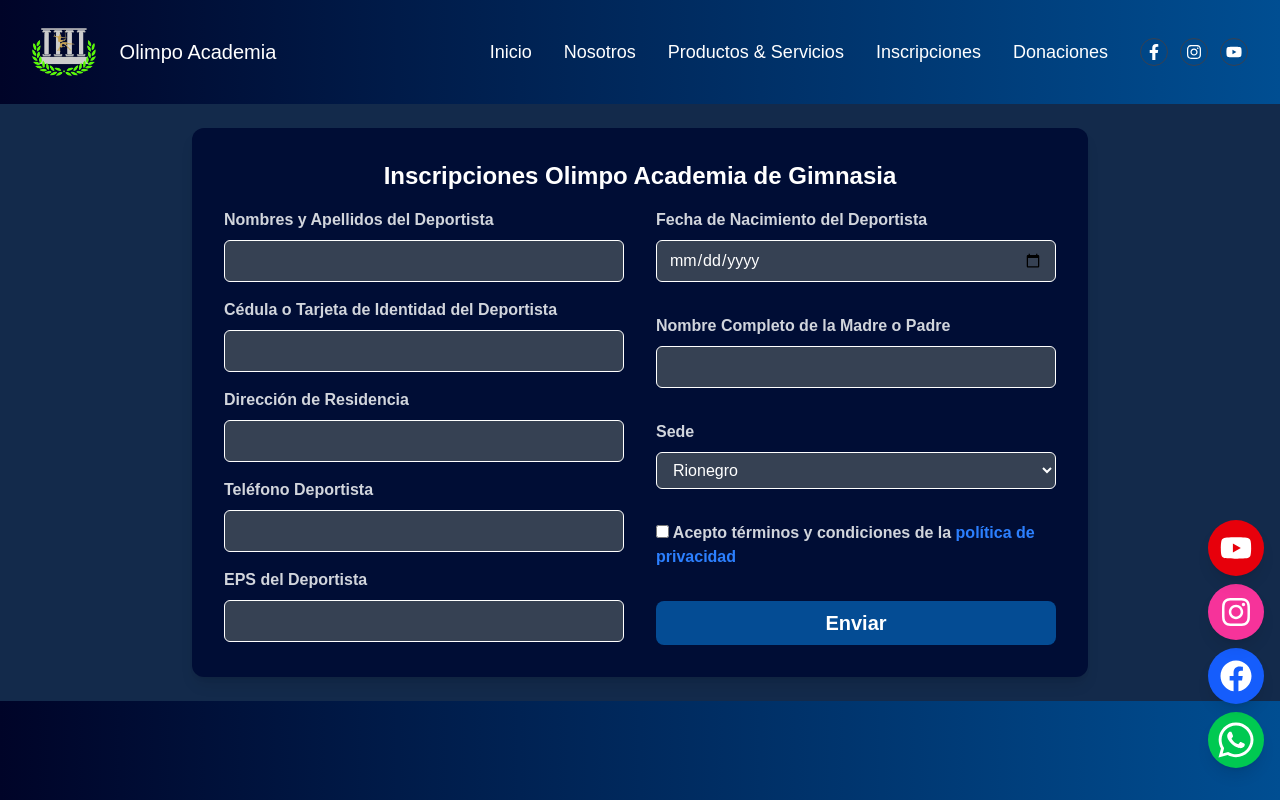
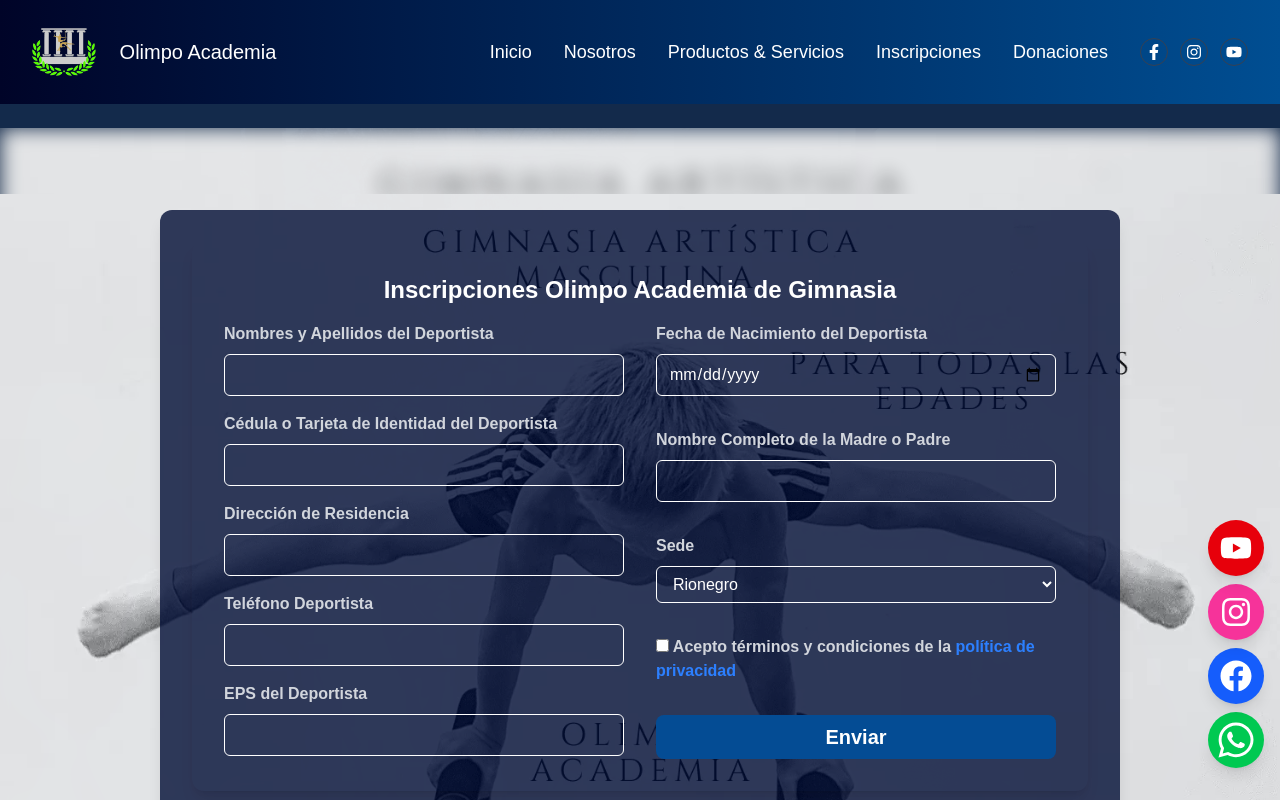
Before and after one commit to Mista299/Olimpo-Academia-2.0, a React (Vite) app: page /inscripciones in a window 1280 px wide. Shown: the top 800 px of the page. Built offline with nearby package versions, Linux system fonts and the light colour scheme.

Commit message:
inscripciones change-bg

```diff
--- a/src/components/FormularioInscripcion/index.jsx
+++ b/src/components/FormularioInscripcion/index.jsx
@@ -26,34 +26,34 @@ const FormularioInscripcion = () => {
   const openModal = () => setIsModalOpen(true);
   const closeModal = () => setIsModalOpen(false);
   return (
-    <div className="md:max-w-4xl mx-auto p-8 rounded-lg shadow-lg p-6 bg-[#000d35] rounded-xl text-white mb-6 items-center h-full">
+    <div className="md:max-w-4xl mx-auto p-8 rounded-lg shadow-lg p-6 rounded-xl text-white mb-6 items-center h-full">
       <h2 className="text-2xl mb-4 text-center font-bold mb-2">Inscripciones Olimpo Academia de Gimnasia</h2>
       <form ref={form} onSubmit={sendEmail} className="grid grid-cols-1 lg:grid-cols-2 gap-y-6 gap-x-8">
         <div className="space-y-4">
           <label className='block text-gray-300 text-md font-bold mb-2'>Nombres y Apellidos del Deportista</label>
-          <input type="text" name="nombre_deportista" className="w-full px-3 py-2 border rounded-md focus:outline-none focus:border-[#61CE70] bg-gray-700 text-white" required />
+          <input type="text" name="nombre_deportista" className="w-full px-3 py-2 border rounded-md focus:outline-none focus:border-[#61CE70] bg-[rgba(55, 65, 81, 1)] text-white" required />
 
           <label className='block text-gray-300 text-md font-bold mb-2'>Cédula o Tarjeta de Identidad del Deportista</label>
-          <input type="text" name="cedula_deportista" className="w-full px-3 py-2 border rounded-md focus:outline-none focus:border-[#61CE70] bg-gray-700 text-white" required />
+          <input type="text" name="cedula_deportista" className="w-full px-3 py-2 border rounded-md focus:outline-none focus:border-[#61CE70] bg-[rgba(55, 65, 81, 1)] text-white" required />
 
           <label className='block text-gray-300 text-md font-bold mb-2'>Dirección de Residencia</label>
-          <input type="text" name="direccion_deportista" className="w-full px-3 py-2 border rounded-md focus:outline-none focus:border-[#61CE70] bg-gray-700 text-white" required />
+          <input type="text" name="direccion_deportista" className="w-full px-3 py-2 border rounded-md focus:outline-none focus:border-[#61CE70] bg-[rgba(55, 65, 81, 1)] text-white" required />
 
           <label className='block text-gray-300 text-md font-bold mb-2'>Teléfono Deportista</label>
-          <input type="tel" name="telefono_deportista" className="w-full px-3 py-2 border rounded-md focus:outline-none focus:border-[#61CE70] bg-gray-700 text-white" required/>
+          <input type="tel" name="telefono_deportista" className="w-full px-3 py-2 border rounded-md focus:outline-none focus:border-[#61CE70] bg-[rgba(55, 65, 81, 1)] text-white" required/>
 
           <label className='block text-gray-300 text-md font-bold mb-2'>EPS del Deportista</label>
-          <input type="text" name="eps_deportista" className="w-full px-3 py-2 border rounded-md focus:outline-none focus:border-[#61CE70] bg-gray-700 text-white" required />
+          <input type="text" name="eps_deportista" className="w-full px-3 py-2 border rounded-md focus:outline-none focus:border-[#61CE70] bg-[rgba(55, 65, 81, 1)] text-white" required />
         </div>
         <div className="space-y-8">
           <label className='block text-gray-300 text-md font-bold mb-2'>Fecha de Nacimiento del Deportista</label>
-          <input type="date" name="fecha_nacimiento_deportista" className="w-full px-3 py-2 border rounded-md focus:outline-none focus:border-[#61CE70] bg-gray-700 text-white" required />
+          <input type="date" name="fecha_nacimiento_deportista" className="w-full px-3 py-2 border rounded-md focus:outline-none focus:border-[#61CE70] bg-[rgba(55, 65, 81, 1)] text-white" required />
 
           <label className='block text-gray-300 text-md font-bold mb-2'>Nombre Completo de la Madre o Padre</label>
-          <input type="text" name="nombre_padre_madre" className="w-full px-3 py-2 border rounded-md focus:outline-none focus:border-[#61CE70] bg-gray-700 text-white" required />
+          <input type="text" name="nombre_padre_madre" className="w-full px-3 py-2 border rounded-md focus:outline-none focus:border-[#61CE70] bg-[rgba(55, 65, 81, 1)] text-white" required />
 
           <label className='block text-gray-300 text-md font-bold mb-2'>Sede</label>
-          <select name="horario_sede" className="w-full px-3 py-2 border rounded-md focus:outline-none focus:border-[#61CE70] bg-gray-700 text-white" required>
+          <select name="horario_sede" className="w-full px-3 py-2 border rounded-md focus:outline-none focus:border-[#61CE70] bg-[rgba(55, 65, 81, 1)] text-white" required>
             <option value="Medellin, Miércoles 5 pm">Rionegro</option>
             <option value="Medellin, Miércoles 5 pm">La Ceja</option>
             <option value="Medellin, Miércoles 5 pm">El Retiro</option>
--- a/src/pages/App/index.jsx
+++ b/src/pages/App/index.jsx
@@ -4,7 +4,6 @@ import Nosotros from '../Nosotros';
 import ProductosServicios from '../ProductosServicios';
 import Inscripciones from '../Inscripciones';
 import Donaciones from '../Donaciones';
-
 
 import NavBar from '../../components/NavBar'
 import Footer from '../../components/Footer';
--- a/src/pages/Inscripciones/index.jsx
+++ b/src/pages/Inscripciones/index.jsx
@@ -1,11 +1,20 @@
 // pages/Home.jsx
 import FormularioInscripcion from '../../components/FormularioInscripcion'
+import Carousel from "../../components/Carousel";
+
 function Inscripciones() {
     return (
-      <div className=''>
-        <FormularioInscripcion/>
-      </div>
+      <>
+        <div className="relative w-full h-screen flex justify-center items-center mb-6"> {/* Contenedor principal */}
+          <div className="absolute inset-0 z-0"> {/* Carousel como fondo */}
+              <Carousel />
+          </div>
+          <div className="overflow-y-auto relative z-10 h-screen md:h-auto sm:mt-10 md:mt-25 lg:mt-0 md:max-w-5xl p-8 rounded-lg shadow-lg p-6 bg-[rgba(0,13,53,0.8)] rounded-xl text-white">
+            <FormularioInscripcion/>
+          </div>
+        </div>
+      </>
     );
-  }
+}
 
-export default Inscripciones
+export default Inscripciones;
--- a/src/pages/Nosotros/index.jsx
+++ b/src/pages/Nosotros/index.jsx
@@ -29,7 +29,7 @@ function Nosotros() {
         <img src={NosotrosImg} alt="Nosotros" className="rounded-lg" />
         <SectionText title="Historia de la Academia Olimpo">
           <p className='text-justify'>
-            En un día de mediados de 2018 en La Ceja, los hermanos Daniel y Andrés Amaya sintieron que era el momento de convertir su pasión por la gimnasia en una forma de transformar la vida de los niños de la región. Inspirados por su amor al movimiento y convencidos de que el ejercicio físico, la disciplina y la diversión podían ir de la mano para fomentar el crecimiento personal, decidieron fundar el Club Academia Olimpo. <br /><br />
+            En un día de mediados de 2017 en La Ceja, los hermanos Danny y Andrés Amaya sintieron que era el momento de convertir su pasión por la gimnasia en una forma de transformar la vida de los niños de la región. Inspirados por su amor al movimiento y convencidos de que el ejercicio físico, la disciplina y la diversión podían ir de la mano para fomentar el crecimiento personal, decidieron fundar el Club Academia Olimpo. <br /><br />
 
             La idea surgió durante una charla entre hermanos, en la que recordaban sus propias vivencias en el mundo del deporte y cómo la gimnasia había marcado un antes y un después en sus vidas. Observando que en La Ceja había un gran potencial y una necesidad de espacios seguros y estimulantes para que los más jóvenes exploraran su cuerpo y desarrollaran su autoestima, se propusieron crear un lugar que se convirtiera en el puente entre la pasión por la gimnasia y el aprendizaje integral. <br /><br />
 
```
